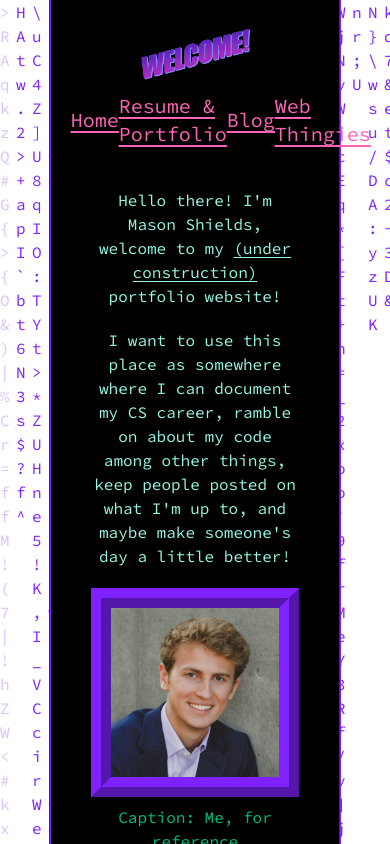
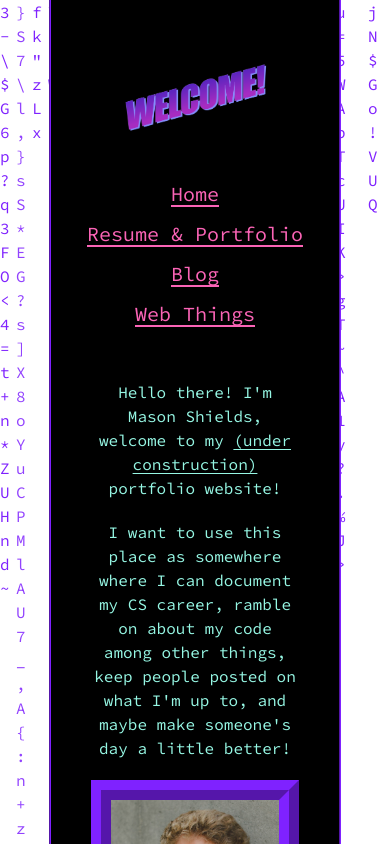
Before and after one commit to Mesoon5642/portfolio_v2, a Next.js app: page /portfolio_v2/ in a window 390 px wide. Shown: the top 844 px of the page. Built offline with nearby package versions, Linux system fonts and the light colour scheme.

Commit message:
Made design more responsive

```diff
--- a/src/app/layout.tsx
+++ b/src/app/layout.tsx
@@ -31,15 +31,15 @@ export default function RootLayout({
                   <Image
                     src={wordart}
                     alt="wordart"
-                    style={{width: "50%", height: "auto"}}
+                    style={{width: "50%", height: "auto", minHeight: "10rem", minWidth: "10rem"}}
                     className="object-contain"
                   />
               </div>
-              <div className="text-xl text-pink-400 mb-10 underline underline-offset-4 flex items-center justify-around w-[100%]">
-                <a href="/portfolio_v2/">Home</a>
-                <a className="cursor-default">Resume & Portfolio</a>
-                <a className="cursor-default">Blog</a>
-                <a className="cursor-default">Web Thingies</a>
+              <div className="text-xl text-pink-400 mb-10 underline underline-offset-4 flex items-center flex-col lg:flex-row justify-around w-[100%]">
+                <a className="mb-3 lg:mb-0" href="/portfolio_v2/">Home</a>
+                <a className="mb-3 lg:mb-0 cursor-default">Resume & Portfolio</a>
+                <a className="mb-3 lg:mb-0 cursor-default">Blog</a>
+                <a className="mb-3 lg:mb-0 cursor-default">Web Things</a>
               </div>
               {children}
               <div className="mt-20 text-violet-600 text-center text-xs">
--- a/src/app/matrixstream.tsx
+++ b/src/app/matrixstream.tsx
@@ -20,7 +20,6 @@ function randomUnicodeChar(min = 0x0000, max = 0x10FFFF) {
 export default function MatrixStream({ x }: StreamProps){
     const pRef = useRef<HTMLParagraphElement>(null);
     const [isAlive, setAlive] = useState(false)
-    const [isFirst, setFirst] = useState(true)
 
     async function generateTextStream(elementRef: HTMLParagraphElement | null){
         if (elementRef){
@@ -39,18 +38,11 @@ export default function MatrixStream({ x }: StreamProps){
         if (!isAlive && pRef.current) {
             pRef.current.innerHTML = ""
             pRef.current.classList.remove("fade-out")
-            if (isFirst){
-                setFirst(false)
-                setTimeout(() => {
-                    generateTextStream(pRef.current);
-                }, Math.floor(Math.random() * (5000 - 500 + 1)) + 500)
-            } else {
-                setTimeout(() => {
-                    generateTextStream(pRef.current);
-                }, Math.floor(Math.random() * (2500 - 1000 + 1)) + 500)
-            }
+            setTimeout(() => {
+                generateTextStream(pRef.current);
+            }, Math.floor(Math.random() * (2500 - 1000 + 1)) + 500)
         }
-    }, [isAlive, isFirst]);
+    }, [isAlive]);
 
     return(
         <p className="fixed text-violet-600 font-source-code-pro whitespace-pre-wrap w-[1rem]" style={{left: x}} ref={pRef}>
--- a/src/app/matrixwrapper.tsx
+++ b/src/app/matrixwrapper.tsx
@@ -21,9 +21,12 @@ export default function TheMatrix({
       return rez
     }
     const [streams, setStreams] = useState<number[]>([])
-    let width = 0
+    const [width, setWidth] = useState(0)
     useEffect(() => {
-      width = window.innerWidth
+      const handleResize = () => setWidth(window.innerWidth)
+
+      window.addEventListener('resize', handleResize)
+      return () => window.removeEventListener('resize', handleResize)
     }, [])
     useEffect(() => {
       setStreams(generateRemArray(window.innerWidth))
--- a/src/app/page.tsx
+++ b/src/app/page.tsx
@@ -23,7 +23,7 @@ export default function Home(){
                 Where to Find Me:
             </p>
             <div className="flex w-[100%] justify-center">
-                <div className="flex justify-around w-[50%] underline underline-offset-3 text-pink-400">
+                <div className="flex justify-around w-[100%] md:w-[50%] underline underline-offset-3 text-pink-400">
                     <a href="https://github.com/Mesoon5642" target="_blank">Github</a>
                     <a href="http://www.linkedin.com/in/mason-shields-713613289" target="_blank">LinkedIn</a>
                     <a href="mailto:masonlshields@gmail.com" target="_blank">Email</a>
```
